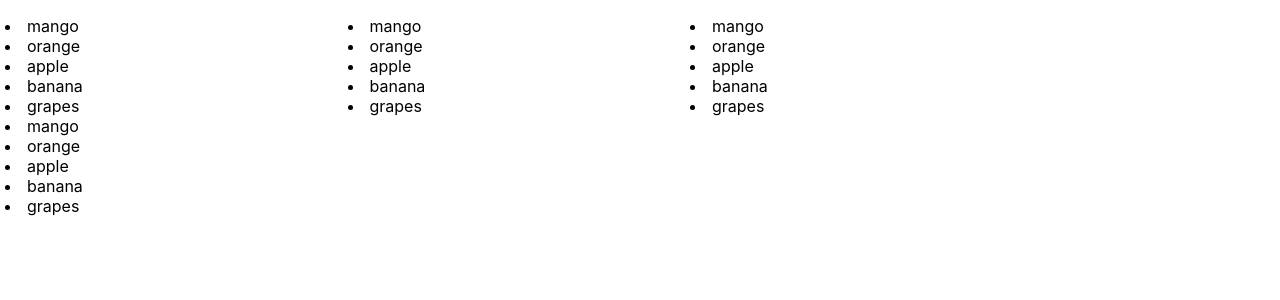
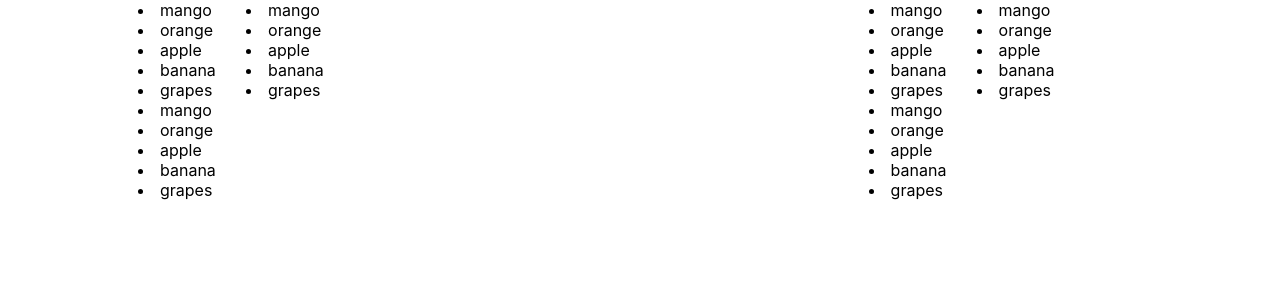
Before and after one commit to AsishNayak02/git-demo, a React (Create React App) app: page / in a window 1280 px wide. Shown: the top 300 px of the page. Built offline with nearby package versions, Linux system fonts and the light colour scheme.

Commit message:
feat(ui): new list \n addtion of new unordered list

```diff
--- a/src/App.js
+++ b/src/App.js
@@ -13,7 +13,7 @@ function App() {
   // }
   return (
 
-    <div>
+    <div className='list-cont'>
       {/* <StyledBtn>Styled component</StyledBtn>
       <StyledBtn variant='outline'>Styled component</StyledBtn>
 
@@ -24,10 +24,18 @@ function App() {
       <div >custom hook :: {count}</div>
       <button onClick = {chng}>Click me</button>
       <h2>This is a new branch</h2>   */}
-      <div className='list-cont'>
+      <div className='box1'>
       <div  className='box'>
        <List />
       </div>
+      <div className='box'>
+       <List />
+      </div>
+      <div className='box'>
+       <List />
+      </div>
+      </div>
+      <div className='box2'>
       <div className='box'>
        <List />
       </div>
--- a/src/appStyles.css
+++ b/src/appStyles.css
@@ -2,10 +2,13 @@
     color: red;
 }
 .list-cont{
-    margin: 0 -5px;
+    justify-content: space-between;
+    width: 80%;
+    display: flex;
+    margin: auto;
 }
 .box{
     float: left;
-  width: 25%;
-  padding: 0 10px;
+     width: 30%;
+    padding: 0 10px;
 }
```
